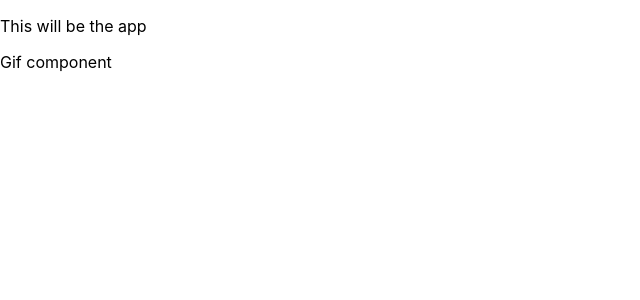
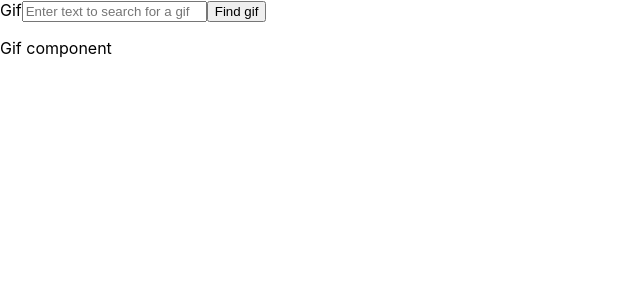
Before and after one commit to pgarbrecht/react-giphy, a React (Create React App) app in the folder giphy-search-app/: page / in a window 1280 px wide. Shown: the top 300 px of the page, without its empty margins (0-640 px from the left). Built offline with nearby package versions, Linux system fonts and the light colour scheme.

Commit message:
searchURL created successfully upon form submit

```diff
--- a/giphy-search-app/src/App.js
+++ b/giphy-search-app/src/App.js
@@ -1,24 +1,57 @@
 import './App.css';
 import React, { Component } from 'react' //import react from index.js
-import Gif from './Gif' //import child component
+import Gif from './Gif' //import child component -- Gif
 
-class App extends Component {
+class App extends Component { //create an App component under index.js
   constructor(props) {
     super(props)
-    this.state = {
-      baseURL: '',
-      apiKey: `apikey=${process.env.REACT_APP_API_KEY}`,
-      query: '&t=',
+    this.state = { //things that change in our app -- gif search terms and URL result
+      baseURL: 'https://api.giphy.com/v1/gifs/search?',
+      apiKey: `api_key=${process.env.REACT_APP_API_KEY}`,
+      query: '&q=',
       gifName: '',
       searchURL: ''
     }
   }
+
+  handleChange = (event) => { //this function is for recognizing gif name text in form
+    this.setState({
+      [event.target.id]: event.target.value
+    })
+  }
+
+  handleSubmit = (event) => { //this function is for creating a new search URL that serves the gif they requested
+    event.preventDefault();
+    this.setState({
+      searchURL: this.state.baseURL + this.state.apiKey + this.state.query + this.state.gifName
+    }, () => {
+      fetch(this.state.searchURL)
+      .then(response => { return response.json() })
+      .then(json => this.setState({
+        gif: json,
+        gifName: ''
+      }),  (err) => console.log(err))
+    })
+  }
+
   render() {
+  console.log(this.state.searchURL)
   return (
     <div>
-        <p>
-          This will be the app
-        </p>
+        <form onSubmit={this.handleSubmit} >
+          <label>Gif</label>
+          <input
+          id="gifName"
+          type="text"
+          placeholder="Enter text to search for a gif"
+          value={this.state.gifName}
+          onChange={this.handleChange}
+          />
+          <input
+          type="submit"
+          value="Find gif"
+          />
+        </form>
         <Gif />
     </div>
   );
--- a/giphy-search-app/src/Gif.js
+++ b/giphy-search-app/src/Gif.js
@@ -1,4 +1,4 @@
-import React, { Component } from 'react'
+import React, { Component } from 'react' //import parent component -- App
 
 class Gif extends Component {
     render() {
--- /dev/null
+++ b/package.json
@@ -0,0 +1,6 @@
+{
+  "dependencies": {
+    "dotenv": "^16.0.2",
+    "env-cmd": "^10.1.0"
+  }
+}
```
Also changed, not shown: 2 other files (tests, documents, lock files or other folders).
